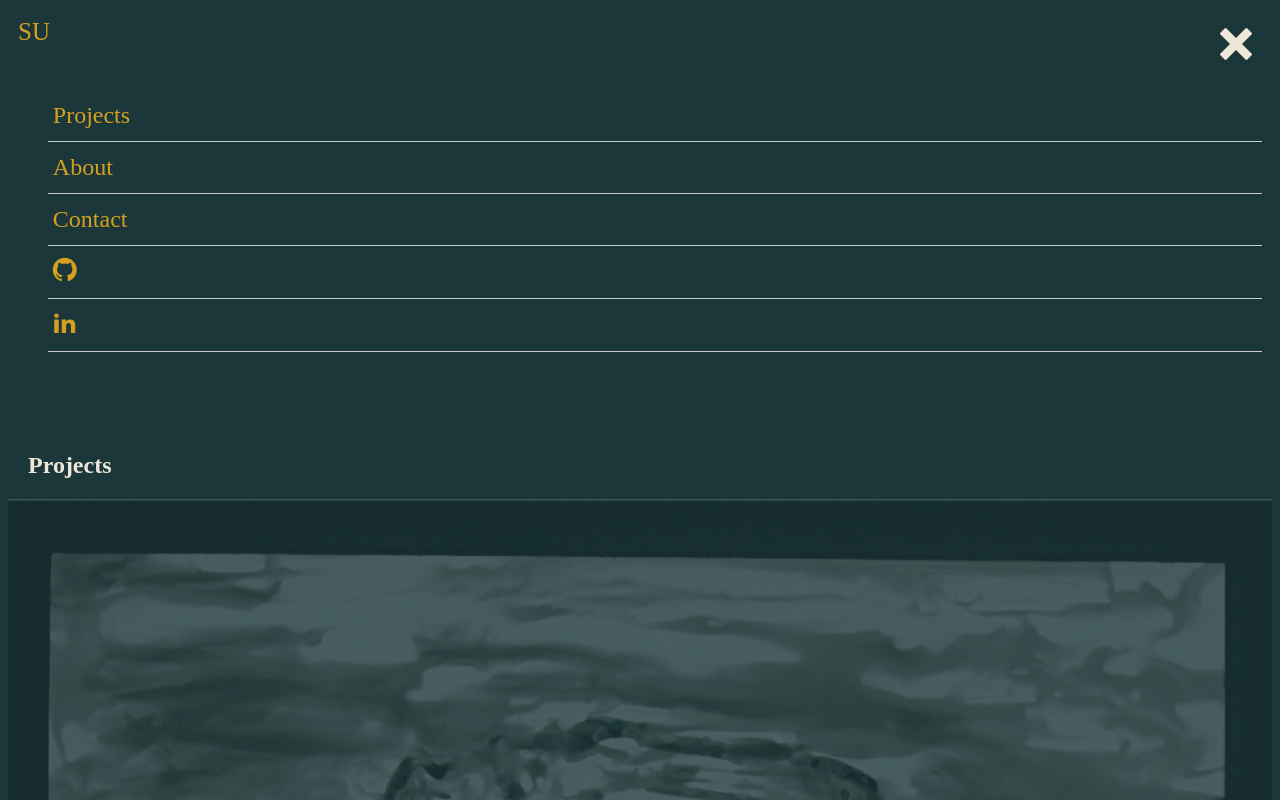
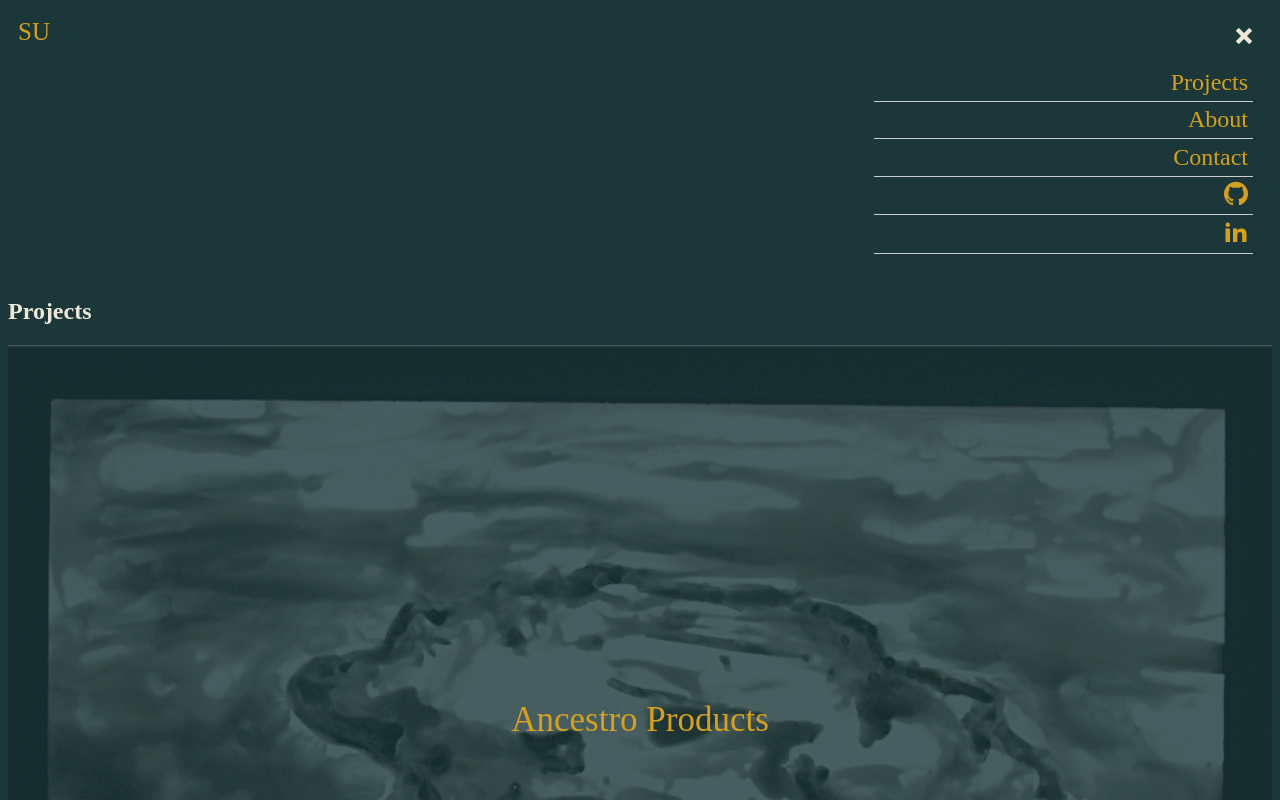
Before and after one commit to sandraul/301n-portfolio, a plain HTML site: page index.html in a window 1280 px wide. Both pictures are taken after a click on the element 1236 px from the left and 60 px from the top of the page. Shown: the top 800 px of the page. Drawn offline with nearby package versions, Linux system fonts and the light colour scheme; files whose address does not match are found by name.

Commit message:
Styled the hamburguer menu

```diff
--- a/index.html
+++ b/index.html
@@ -15,7 +15,7 @@
         <div class="icon-menu"></div>
         <div class="icon-cross"></div>
         <ul>
-          <li class="tab" data-content="main"><a href="#">Projects</a></li>
+          <li class="tab" data-content="projects"><a href="#">Projects</a></li>
           <li class="tab" data-content="about"><a href="#">About</a></li>
           <li><a href="mailto:sandraultreras@gmail.com" target="_top">Contact</a></li>
           <li><a href="https://github.com/sandraul" target="_blank"  class="icon-github"></a></li>
@@ -25,7 +25,7 @@
     </header>
 
 <!-- jQuery Works template page -->
-      <section id="main" class="tab-content">
+      <section id="projects" class="tab-content">
         <h1>Projects</h1>
         <div class="work-container">
             <article class="template">
@@ -40,10 +40,10 @@
 <!-- about section -->
     <section id="about" class="tab-content">
       <div id="about-container">
-        <h4>Bio:</h4>
+        <h1>Bio:</h1>
           <p>TEXTtextTexT TEXTtextTexT TEXTtextTexTTEXT
             textTexTTEXTtextTexTTEXTtextTexT TEXTtextTexT </p>
-        <h4>Skills:</h4>
+        <h1>Skills:</h1>
           <p>TEXTtextTexT, TEXTtextTexT, TEXTtextTexT, TEXTtextTexT, TEXTtextTexT</p>
       </div>
     </section>
--- a/scripts/portfolioView.js
+++ b/scripts/portfolioView.js
@@ -32,7 +32,7 @@ portfolioView.handleTabs = function() {
     $('.icon-cross').click();
   });
   $('.tab-content').hide();
-  $('#main').fadeIn(1000);
+  $('#projects').fadeIn(1000);
 }
 
 
--- a/styles/modules.css
+++ b/styles/modules.css
@@ -1,46 +1,35 @@
 .icon-menu {
    float: right;
    margin: 20px;
-   font-size: 200%;
-   padding-bottom: 10px;
+   padding: 0;
+   font-size: 100%;
    position: relative;
-   /*right: 0px;*/
  }
 
 .icon-cross {
+  display: none;
   float: right;
   margin: 20px;
-  font-size: 200%;
-  padding-bottom: 10px;
+  padding: 0;
+  font-size: 100%;
   position: relative;
-  display: none;
-}
-
-section h1 {
-  padding-left: 20px;
-  padding-top: 80px;
 }
 
  .main-nav ul {
-   /*width: 100%;*/
+   float: right;
+   width: 30%;
    display: none;
-   margin-top: 20px;
-   /*decoration: none;*/
-   /*padding: 0;*/
+   margin-top: 0;
+   margin-right: .8em;
    list-style: none;
    clear: both;
+   font-size: 1.5em;
  }
 
- /*.main-nav:hover ul {
-   display: block;
- }*/
-
  .main-nav li {
-   /*float: right;*/
-   margin-right: .4em;
-   font-size: 1.5em;
-   padding: .5em .2em;
    border-bottom: 1px solid #ccc;
+   padding: .2em;
+   text-align: right;
  }
 
  .main-nav #logo {
@@ -89,3 +78,8 @@ article {
 .main-nav {
   /*height: 50px;*/
 }
+
+.tab-content {
+  float: right;
+  width: 100%;
+}
```
